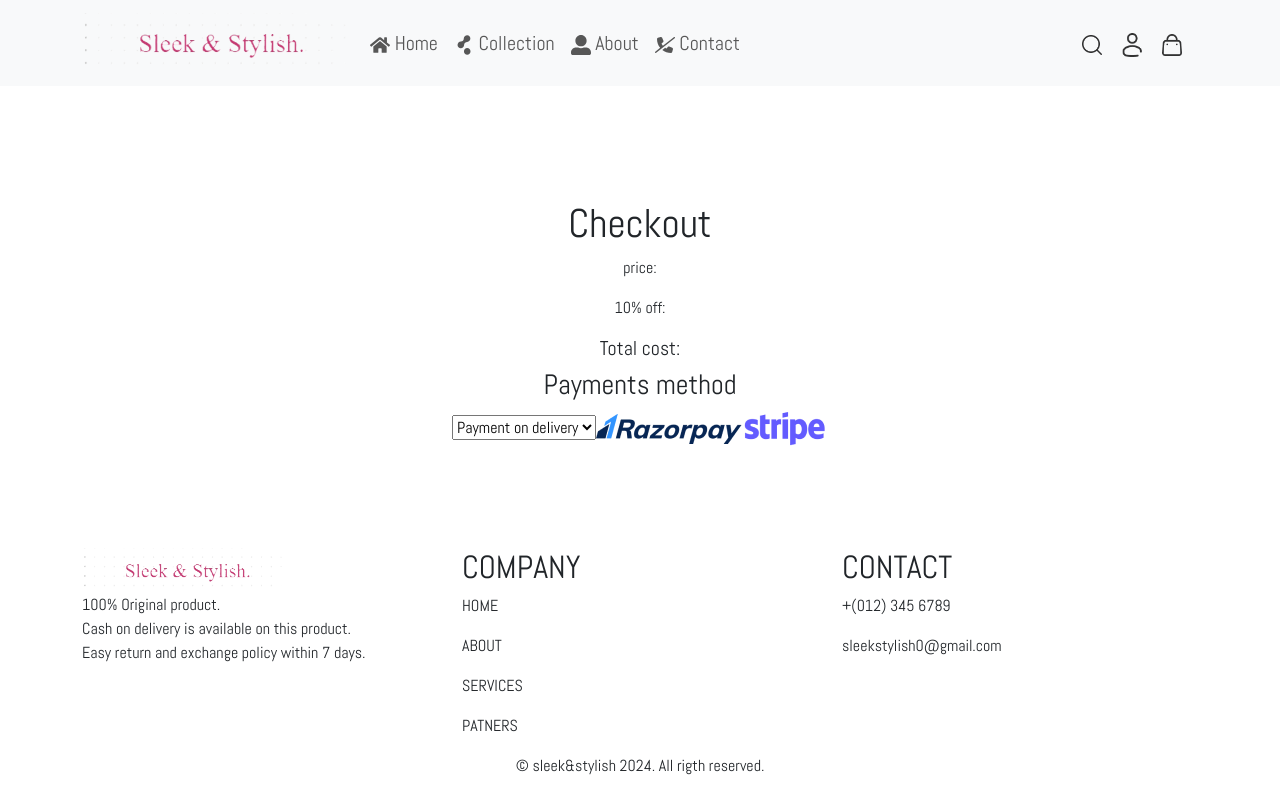
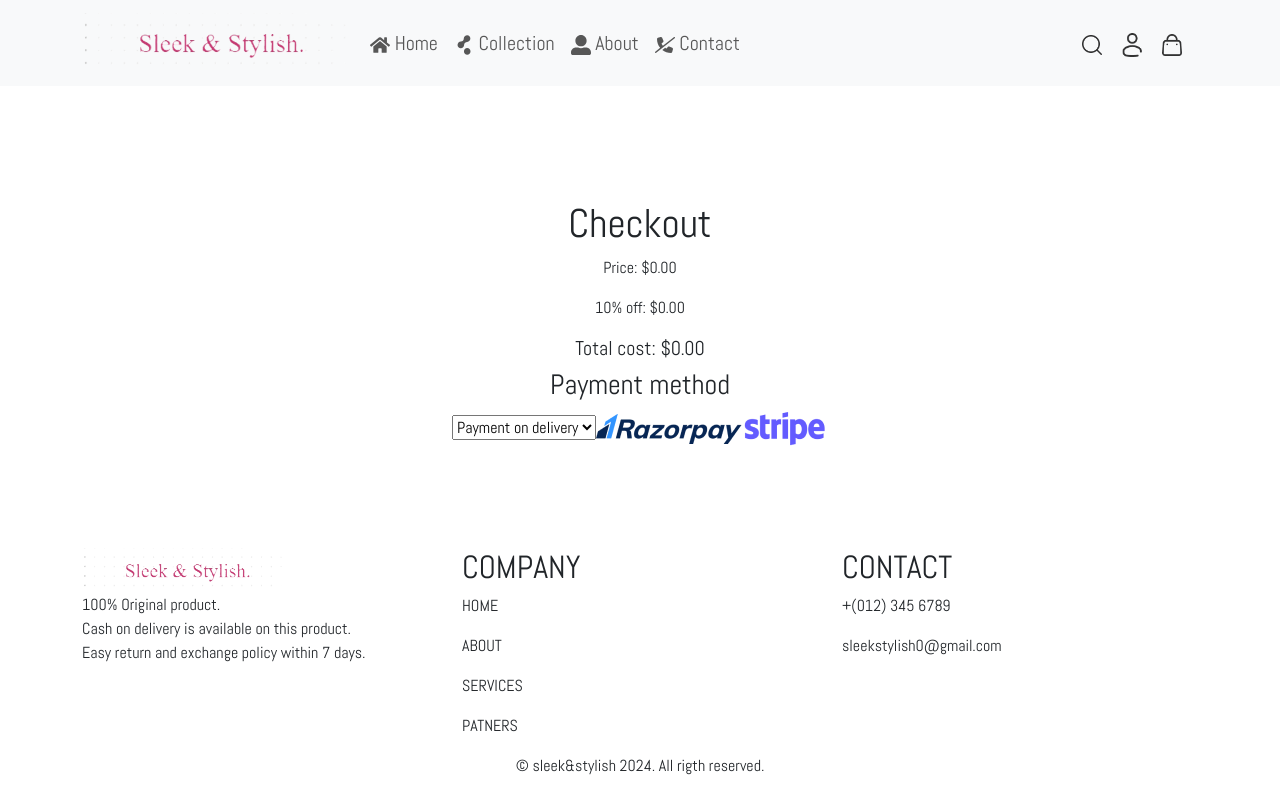
Before and after one commit to Koech161/jb-collections, a React (Create React App) app: page /cart in a window 1280 px wide. Built offline with nearby package versions, Linux system fonts and the light colour scheme.

Commit message:
activate cart

```diff
--- a/public/index.html
+++ b/public/index.html
@@ -24,6 +24,7 @@
       work correctly both with client-side routing and a non-root public URL.
       Learn how to configure a non-root public URL by running `npm run build`.
     -->
+      <link rel="shortcut icon" href="../src/assets/collection.png" type="png">
     <title>Sleek&stylish</title>
   </head>
   <body>
--- a/src/App.js
+++ b/src/App.js
@@ -6,9 +6,22 @@ import { Navbar } from './components/Navbar';
 import CollectionDetails from './components/CollectionDetails';
 import Footer from './components/Footer';
 import ShoppingCart from './components/ShoppingCart';
+import { useState } from 'react';
 
 
 function App() {
+  const [cart, setCart] = useState(() => {
+    const savedCart = localStorage.getItem('cart')
+    return savedCart ? JSON.parse(savedCart) : []
+  })
+
+  const addToCart = (product, size) =>{
+    setCart((prevCart) => {
+      const updatedCart = [...prevCart, {...product, selectedSize:size}]
+      localStorage.setItem('cart',JSON.stringify(updatedCart))
+      return updatedCart
+    })
+  }
   return (
     <div className="">
       <Router>
@@ -16,7 +29,7 @@ function App() {
         <Routes>
           <Route path='/' element={<Home/>}/>
           <Route path='/collection' element={<Collection/>}/>
-          <Route path='/collection/:id' element={<CollectionDetails/>}/>
+          <Route path='/collection/:id' element={<CollectionDetails addToCart={addToCart}/>}/>
           <Route path='/cart' element={<ShoppingCart/>}/>
         </Routes>
         <Footer />
--- a/src/components/CollectionDetails.js
+++ b/src/components/CollectionDetails.js
@@ -1,14 +1,28 @@
-import React from 'react'
+import React, { useState } from 'react'
 import { assets, products } from '../assets/assets'
 import { useNavigate, useParams } from 'react-router-dom'
 
-const CollectionDetails = () => {
+const CollectionDetails = ({addToCart}) => {
     const {id} = useParams()
     const navigate = useNavigate()
     const product = products.find(pro => pro._id === id)
 
+    const [selectedSize, setSelectedSize] = useState('')
+
+
     const handlclick = () => {
       navigate('/collection')
+    }
+    const handleSizeSelect = (size) => {
+      setSelectedSize(size)
+    }
+    const handleAddToCart =() =>{
+      if (!selectedSize) {
+        alert('please selected a size');
+        return;
+      }
+      addToCart(product, selectedSize)
+      alert(`Added ${product.name} of size ${selectedSize} to cart`)
     }
     if (!product){
         return <p>Product not found</p>
@@ -17,7 +31,7 @@ const CollectionDetails = () => {
     <div className='container' style={{marginTop:'130px'}}>
        <button className='btn btn-light bg-info rounded-pill ' onClick={handlclick}>{'<'} {'<'} Back</button>
       <div className='row'>
-        <div className='cols-md-4'>
+        <div className='col-md-4'>
             <img src={product.image} alt={product.name} style={{height:'100px', width:'100px'}}/>
             <img className='img-fluid' src={product.image} alt={product.name} style={{width:'350px'}}/>
             </div>
@@ -38,14 +52,19 @@ const CollectionDetails = () => {
                 <div className=' my-4'>
                 <h5 className='fw-bold'>Select size</h5>
                 {product.sizes.map((size,index)=>(
-                    <span key={index} className=' col-md mb-4 btn btn-light m-1 border-dark bg-light fw-bold' >{size}</span>
+                    <button key={index}
+                     className={`col-md mb-4 btn btn-light m-1 border-dark bg-light fw-bold ${selectedSize === size ? 'bg-dark text-light': 'bg-light'}`}
+                     onClick={() => handleSizeSelect(size)} >
+                      {size}
+                      </button>
                 ))}
                 </div>
 
-                <button className='btn  rounded-pill bg-dark btn-light text-light  ' type='submit'>ADD TO CART</button>
+                <button className='btn  rounded-pill bg-dark btn-light text-light  ' type='submit'
+                onClick={handleAddToCart}>ADD TO CART</button>
             </div>
             </div>
-            <div>
+            <div className='col-12'>
                 <p>100% Original product.<br></br>
 
             Cash on delivery is available on this product.<br></br>
--- a/src/components/ShoppingCart.js
+++ b/src/components/ShoppingCart.js
@@ -1,31 +1,42 @@
-import React from 'react'
-import { assets, products } from '../assets/assets'
+import React, { useState, useEffect } from 'react';
+import { assets } from '../assets/assets';
 
 const ShoppingCart = () => {
-  const price = products.filter(product => product.price === 140)
-  console.log(price);
+  const [cart, setCart] = useState(() => {
+    const savedCart = localStorage.getItem('cart');
+    return savedCart ? JSON.parse(savedCart) : [];
+  });
 
+  const calculateTotal = () => {
+    const subtotal = cart.reduce((total, item) => total + (item.price || 0), 0);
+    const discount = subtotal * 0.1; // 10% off
+    return subtotal - discount;
+  };
+
+  useEffect(() => {
+    localStorage.setItem('cart', JSON.stringify(cart));
+  }, [cart]);
 
   return (
-    <div className='text-center' style={{marginTop: '200px'}}>
+    <div className='text-center' style={{ marginTop: '200px' }}>
       <h1>Checkout</h1>
       <div>
-        <p>price:</p>
-        <p> 10% off:</p>
-        <h5>Total cost:</h5>
+        <p>Price: ${cart.reduce((total, item) => total + (item.price || 0), 0).toFixed(2)}</p>
+        <p>10% off: ${(cart.reduce((total, item) => total + (item.price || 0), 0) * 0.1).toFixed(2)}</p>
+        <h5>Total cost: ${calculateTotal().toFixed(2)}</h5>
       </div>
       <div>
-        <h3>Payments method</h3>
+        <h3>Payment method</h3>
         <select>
-        <option>Payment on delivery</option>
-        <option>Pay with Razorpay </option>
-        <option>Pay with Stripe</option>
+          <option>Payment on delivery</option>
+          <option>Pay with Razorpay</option>
+          <option>Pay with Stripe</option>
         </select>
-        <img src={assets.razorpay_logo} alt=''/>
-        <img src={assets.stripe_logo} alt=''/>
-        </div>
+        <img src={assets.razorpay_logo} alt='Razorpay' />
+        <img src={assets.stripe_logo} alt='Stripe' />
+      </div>
     </div>
-  )
-}
+  );
+};
 
-export default ShoppingCart
+export default ShoppingCart;
```
